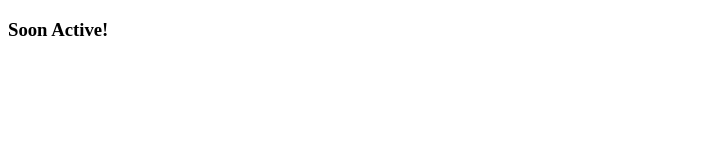
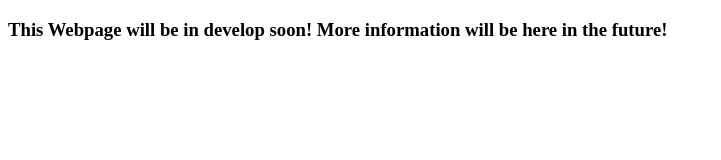
Before and after one commit to twodarkk/twodapps.github.io, a plain HTML site: page index.html in a window 1280 px wide. Shown: the whole page, without its empty margins (0-721 px from the left). Drawn offline with Linux system fonts and the light colour scheme.

Commit message:
changed informations

```diff
--- a/index.html
+++ b/index.html
@@ -10,6 +10,6 @@
         <title>Web-Apps & Gaming Website | TwoDapps</title>
     </head>
     <body>
-        <h3>Soon Active!</h3>
+        <h3>This Webpage will be in develop soon! More information will be here in the future!</h3>
     </body>
 </html>
```
